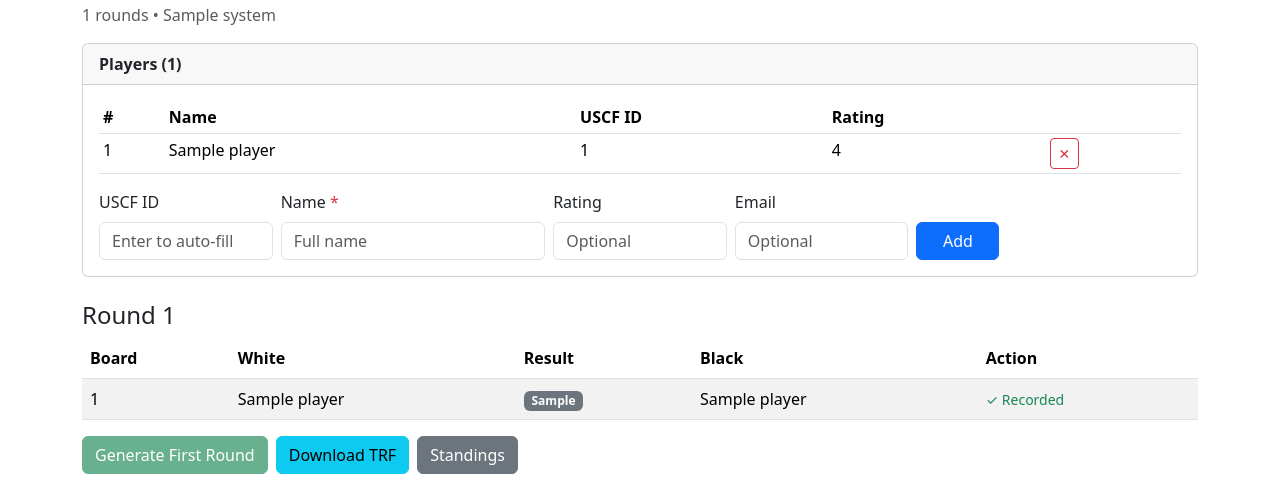
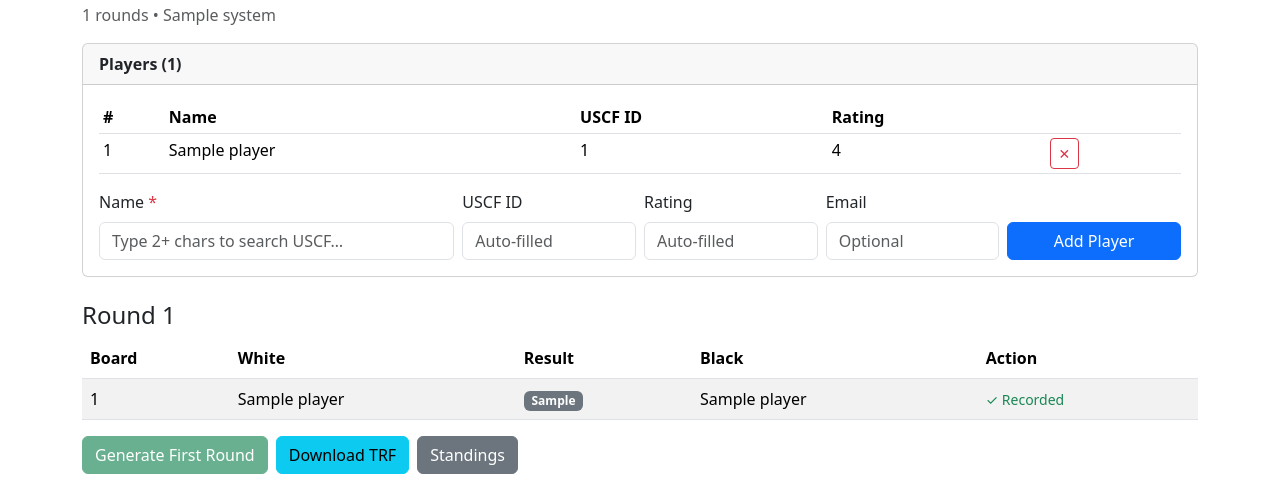
Before and after one commit to rrmaron/chesstournament, a FastAPI app: page /tournament/1 in a window 1280 px wide. Shown: the part 139-639 px from the top of the page. Run offline with FastAPI, Linux system fonts and the light colour scheme; tables that the repository leaves empty hold one stand-in row (values such as "Sample post").

Commit message:
Add USCF name search typeahead after 2 chars
- New /api/uscf-search endpoint POSTs to thin2.php and returns a
  dropdown of matching players (up to 12 results)
- Typing 2+ chars in the Name field shows matching USCF players
- Clicking a suggestion auto-fills Name, USCF ID, and Rating fields
- USCF ID field still supports direct ID lookup (7+ digits)

Co-Authored-By: Claude Sonnet 4.6 <noreply@anthropic.com>

```diff
--- a/main.py
+++ b/main.py
@@ -7,6 +7,7 @@ import os
 from pathlib import Path
 import tempfile
 import html
+import re
 import httpx
 from typing import Optional
 
@@ -51,7 +52,6 @@ async def tournament_detail(request: Request, tid: int):
 
 def _parse_uscf_thin3(body: str) -> dict:
     """Parse name and rating from USCF thin3.php HTML response."""
-    import re
     # Attributes appear between name= and value= so match across them: name=memname ...attrs... value='...'
     name_m = re.search(r"name=memname[^>]+value='([^']+)'", body)
     rating_m = re.search(r"name=rating1[^>]+value='([^']+)'", body)
@@ -94,6 +94,49 @@ async def uscf_lookup(uscf_id: str = ""):
         import logging
         logging.exception("USCF lookup failed")
         return HTMLResponse(f'<div id="uscf-preview"><span class="text-danger small">Lookup failed: {html.escape(str(e))}</span></div>')
+
+@app.get("/api/uscf-search", response_class=HTMLResponse)
+async def uscf_search(name: str = ""):
+    q = name.strip()
+    empty = '<div id="uscf-suggestions"></div>'
+    if len(q) < 2:
+        return HTMLResponse(empty)
+    try:
+        headers = {"User-Agent": "Mozilla/5.0 (compatible; MyChessRating/1.0)"}
+        # Use the last word as last name, rest as first name
+        parts = q.split()
+        data = {"memln": parts[-1], "memfn": " ".join(parts[:-1]), "mode": "Search"}
+        async with httpx.AsyncClient(timeout=8, follow_redirects=True) as client:
+            r = await client.post("http://www.uschess.org/msa/thin2.php", data=data, headers=headers)
+        rows = re.findall(r'<td>(\d{5,8})</td>\s*<td>([^<]+)</td>\s*<td>([^<]+)</td>', r.text)
+        if not rows:
+            return HTMLResponse(f'{empty}')
+        items = ""
+        for uid, raw_name, info in rows[:12]:
+            display = raw_name.strip()
+            if ", " in display:
+                ln, fn = display.split(", ", 1)
+                display = f"{fn.title()} {ln.title()}"
+            else:
+                display = display.title()
+            rating_m = re.search(r'(\d{3,4})\*?(?:\s|$)', info)
+            rating = rating_m.group(1) if rating_m else ""
+            dn = html.escape(display)
+            items += (
+                f'<button type="button" class="list-group-item list-group-item-action py-1 small"'
+                f' data-name="{dn}" data-id="{html.escape(uid)}" data-rating="{html.escape(rating)}"'
+                f' onclick="fillUscfPlayer(this)">'
+                f'{dn} <span class="text-muted">{html.escape(uid)}</span>'
+                f'{" — " + rating if rating else ""}'
+                f'</button>'
+            )
+        return HTMLResponse(
+            f'<div id="uscf-suggestions">'
+            f'<div class="list-group mt-1" style="max-height:220px;overflow-y:auto;position:absolute;z-index:100;width:100%">'
+            f'{items}</div></div>'
+        )
+    except Exception:
+        return HTMLResponse(empty)
 
 @app.post("/tournament/{tid}/player")
 async def register_player(tid: int, name: str = Form(...), uscf_id: Optional[str] = Form(None),
--- a/templates/tournament_detail.html
+++ b/templates/tournament_detail.html
@@ -33,31 +33,48 @@
     </table>
     {% endif %}
 
+    <script>
+    function fillUscfPlayer(btn) {
+        document.getElementById('player-name').value = btn.dataset.name;
+        document.getElementById('player-uscf-id').value = btn.dataset.id;
+        document.getElementById('player-rating').value = btn.dataset.rating;
+        document.getElementById('uscf-suggestions').innerHTML = '';
+        document.getElementById('uscf-preview').innerHTML = '';
+    }
+    </script>
     <form method="post" action="/tournament/{{ tournament.id }}/player" class="row g-2 align-items-end">
+      <div class="col-md-4" style="position:relative">
+        <label class="form-label">Name <span class="text-danger">*</span></label>
+        <input type="text" id="player-name" name="name" class="form-control" required
+               placeholder="Type 2+ chars to search USCF…"
+               autocomplete="off"
+               hx-get="/api/uscf-search"
+               hx-trigger="keyup changed delay:300ms"
+               hx-target="#uscf-suggestions"
+               hx-swap="outerHTML"
+               hx-include="this">
+        <div id="uscf-suggestions"></div>
+      </div>
       <div class="col-md-2">
         <label class="form-label">USCF ID</label>
-        <input type="text" name="uscf_id" class="form-control" placeholder="Enter to auto-fill"
+        <input type="text" id="player-uscf-id" name="uscf_id" class="form-control" placeholder="Auto-filled"
                hx-get="/api/uscf-lookup"
-               hx-trigger="keyup changed delay:400ms, change"
+               hx-trigger="keyup changed delay:400ms"
                hx-target="#uscf-preview"
                hx-swap="outerHTML"
                hx-include="[name='uscf_id']">
         <div id="uscf-preview"></div>
       </div>
-      <div class="col-md-3">
-        <label class="form-label">Name <span class="text-danger">*</span></label>
-        <input type="text" id="player-name" name="name" class="form-control" required placeholder="Full name">
-      </div>
       <div class="col-md-2">
         <label class="form-label">Rating</label>
-        <input type="number" id="player-rating" name="rating" class="form-control" placeholder="Optional">
+        <input type="number" id="player-rating" name="rating" class="form-control" placeholder="Auto-filled">
       </div>
       <div class="col-md-2">
         <label class="form-label">Email</label>
         <input type="email" name="email" class="form-control" placeholder="Optional">
       </div>
-      <div class="col-md-1">
-        <button type="submit" class="btn btn-primary w-100">Add</button>
+      <div class="col-md-2">
+        <button type="submit" class="btn btn-primary w-100">Add Player</button>
       </div>
     </form>
   </div>
```
